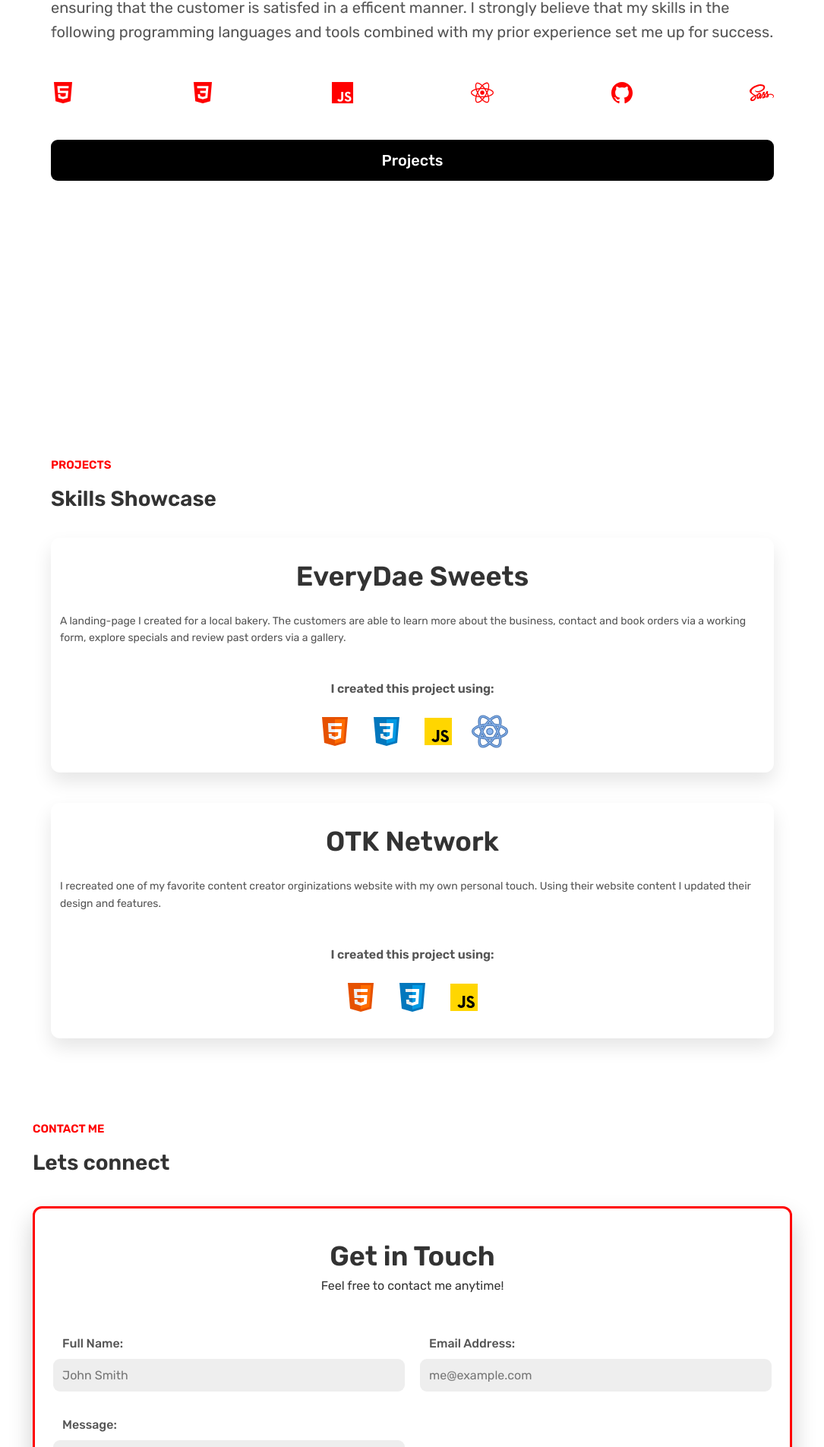
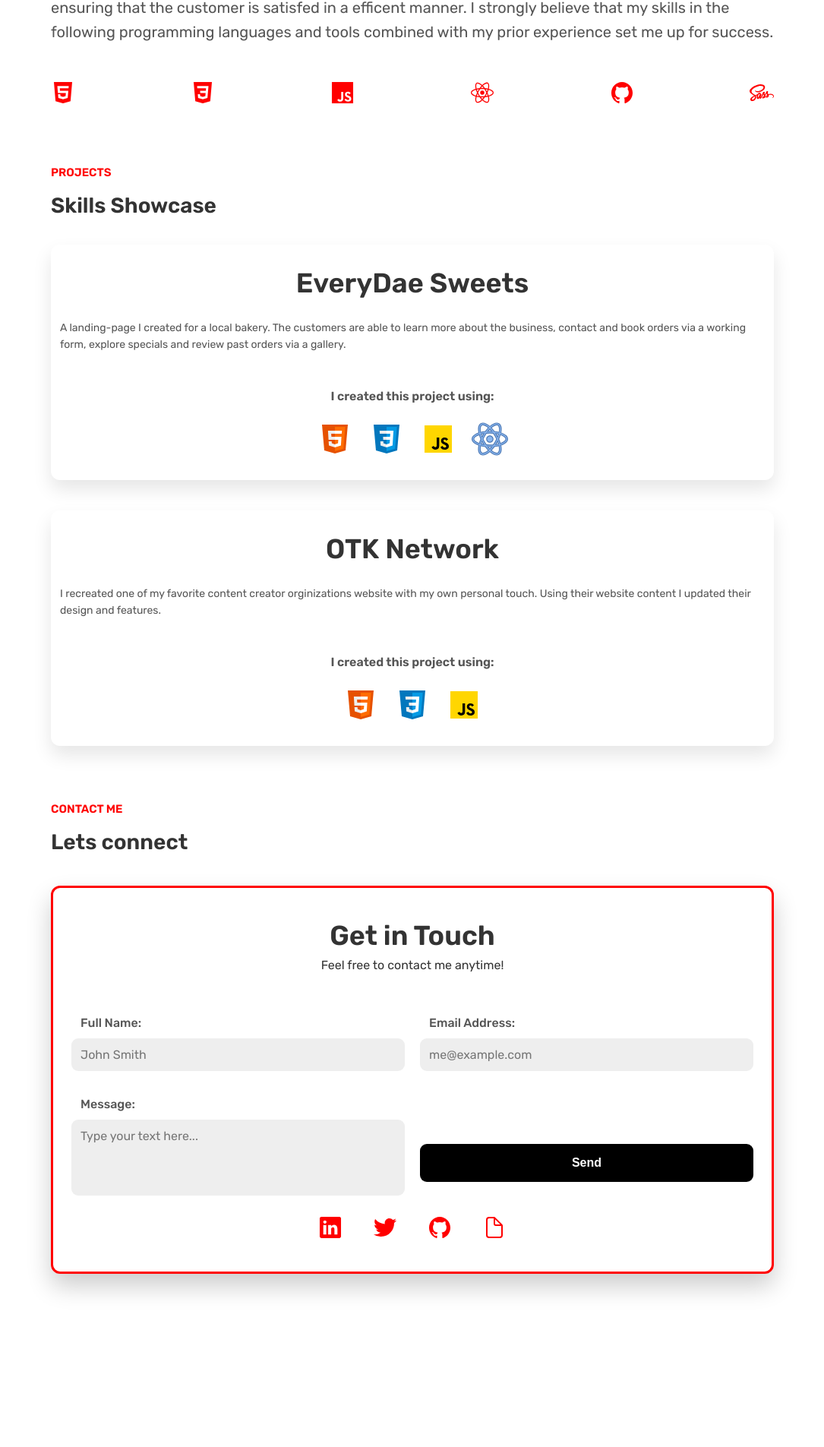
Before and after one commit to donaldmarcellus/portfolio-project, a plain HTML site: page index.html in a window 1280 px wide. Shown: the part 1955-3860 px from the top of the page at 76% size, without its empty margins (97-1182 px from the left). After the commit the page ends 3773 px from the top, so only its background shows below. Drawn offline with nearby package versions, Linux system fonts and the light colour scheme.

```diff
--- a/index.html
+++ b/index.html
@@ -102,8 +102,8 @@
                   <ion-icon class="tools-icon" name="logo-sass"></ion-icon>
                 </li>
               </ul>
-              <div class="project-btn-container">
-                <a class="projects-btn" href="#project">Projects</a>
+              <!-- <div class="project-btn-container">
+                <a class="projects-btn" href="#project">Projects</a> -->
               </div>
             </div>
           </div>
@@ -204,7 +204,7 @@
           <p class="subheading">Contact me</p>
           <h2 class="heading-secondary">Lets connect</h2>
 
-            <form action="https://formsubmit.co/dmarcellus0789@outlook.com" method="POST" class="cta-form" enctype="text/plain" >
+            <form action="https://formsubmit.co/dmarcellus0789@outlook.com" method="POST" class="cta-form" >
               <div class="form-textbox">
                 <h3 class="heading-tertiary tertiary-cta">Get in Touch</h3>
                 <p class="cta-description">Feel free to contact me anytime!</p>
--- a/styles.css
+++ b/styles.css
@@ -41,7 +41,7 @@
 /* NAV MOBILE BUTTON */
 .btn-mobile-nav {
   position: absolute;
-  top: 0;
+  bottom: 0;
   right: 0;
   border: none;
   outline: none;
@@ -118,14 +118,14 @@
 /* **ABOUT ME*** */
 .about-me-section {
   padding: 3.6rem 2.4rem 0;
-  margin-bottom: 4.8rem;
+  /* margin-bottom: 4.8rem; */
 }
 
 .about-me-container {
   margin: 0 auto;
   max-width: 100rem;
-  padding: 3.6rem 2.4rem;
-  height: 100vh;
+  padding: 3.6rem 2.4rem 0;
+  /* height: 80vh; */
 }
 
 .about-me-description {
@@ -201,14 +201,14 @@
 /* PROJECT SECTION */
 /* ********************* */
 .project-section {
-  padding: 3.6rem 2.4rem;
-  margin-bottom: 3.6rem;
+  padding: 3.6rem 2.4rem 0;
+  /* margin-bottom: 3.6rem; */
 }
 
 .project-container {
   margin: 0 auto;
   max-width: 100rem;
-  padding: 3.6rem 2.4rem;
+  padding: 3.6rem 2.4rem 0;
   grid-template-columns: 1fr;
   gap: 4rem;
 }
@@ -238,6 +238,7 @@
 .figure-description {
   margin-bottom: 4.4rem;
   line-height: 1.6;
+  font-size: 1.4rem;
 }
 
 .figure-tools {
@@ -263,13 +264,14 @@
 /* ****CTA-SECTION**
 /* *******************/
 .cta-section {
-  padding: 0 2.4rem 2.4rem;
+  padding: 3.6rem 2.4rem 0;
 }
 
 .cta-container {
   max-width: 100rem;
-  /* height: 100vh; */
+  height: 100vh;
   margin: 0 auto;
+  padding: 3.6rem 2.4rem 0;
 }
 
 .cta-form {
```
